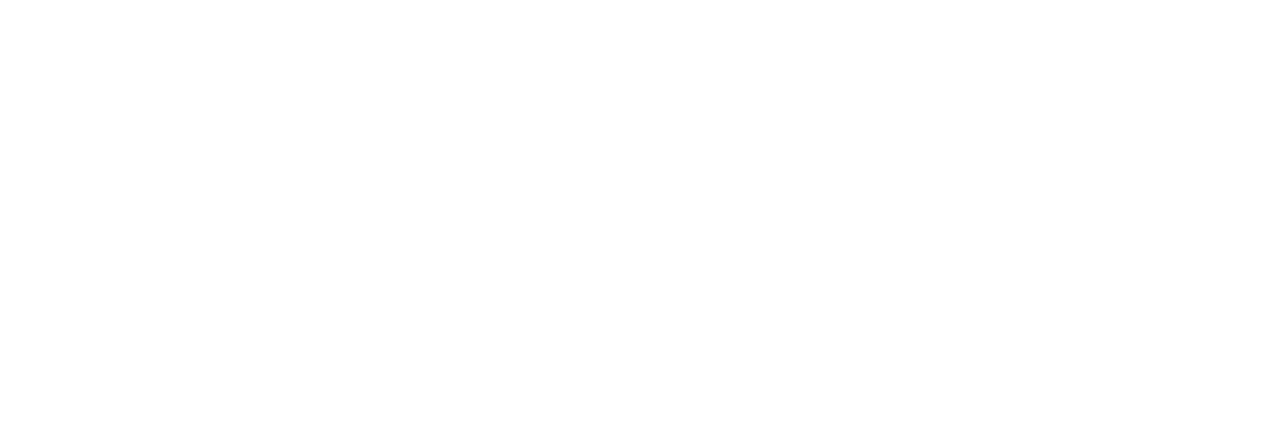
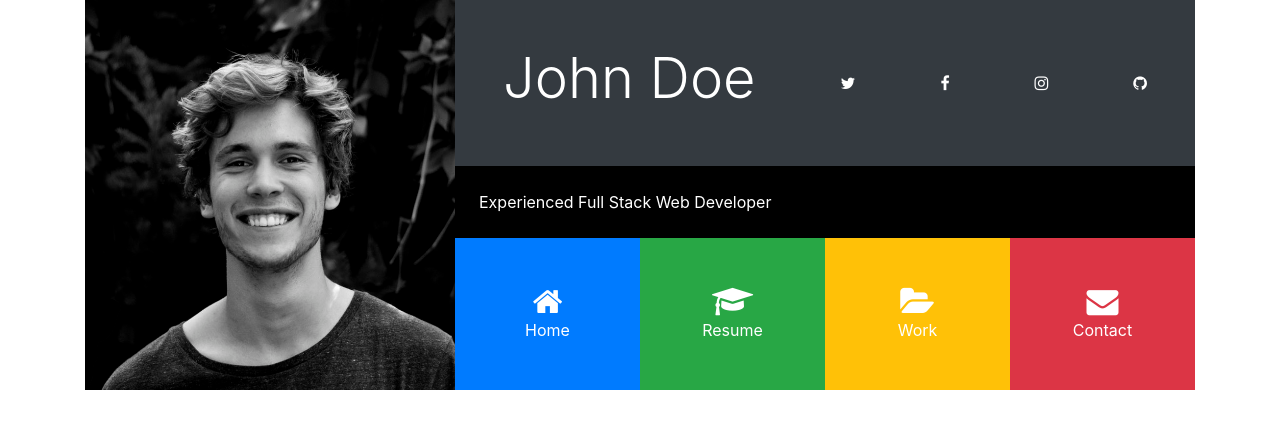
Before and after one commit to WebDevTuts/portfoligrid, a website: page src/index.html in a window 1280 px wide. Drawn offline with Linux system fonts and the light colour scheme.

Commit message:
Add markup and styles for main header

```diff
--- a/src/index.html
+++ b/src/index.html
@@ -10,7 +10,49 @@
   <title>Portfoligrid</title>
 </head>
 <body>
+  <div class="container">
+    <header id="main-header">
+      <div class="row no-gutters">
+        <div class="col-lg-4 col-md-5">
+          <img src="img/person1.jpg">
+        </div>
+        <div class="col-lg-8 col-md-7">
+          <div class="d-flex flex-column">
+            <div class="p-5 bg-dark text-white">
+              <div class="name d-flex flex-row justify-content-between align-items-center">
+                <h1 class="display-4">John Doe</h1>
+                <div><i class="fa fa-twitter"></i></div>
+                <div><i class="fa fa-facebook"></i></div>
+                <div><i class="fa fa-instagram"></i></div>
+                <div><i class="fa fa-github"></i></div>
+              </div>
+            </div>
 
+            <div class="p-4 bg-black">
+              Experienced Full Stack Web Developer
+            </div>
+
+            <div>
+              <div class="d-flex flex-row text-white align-items-stretch text-center">
+                <div class="port-item p-4 bg-primary">
+                  <i class="fa fa-home d-block"></i> Home
+                </div>
+                <div class="port-item p-4 bg-success">
+                  <i class="fa fa-graduation-cap d-block"></i> Resume
+                </div>
+                <div class="port-item p-4 bg-warning">
+                  <i class="fa fa-folder-open d-block"></i> Work
+                </div>
+                <div class="port-item p-4 bg-danger">
+                  <i class="fa fa-envelope d-block"></i> Contact
+                </div>
+              </div>
+            </div>
+          </div>
+        </div>
+      </div>
+    </header>
+  </div>
 
   <script src="js/jquery.min.js"></script>
   <script src="js/popper.min.js"></script>
--- a/src/scss/style.scss
+++ b/src/scss/style.scss
@@ -0,0 +1,30 @@
+.bg-black {
+  background: #000;
+  color: #FFF;
+}
+
+#main-header {
+  img {
+    width: 100%;
+    height: 100%;
+  }
+
+  .port-item {
+    width: 30%;
+
+    .fa {
+      font-size: 2em;
+    }
+  }
+
+  .port-item:hover {
+    opacity: 0.8;
+    cursor: pointer;
+  }
+}
+
+@media (min-width: 1199px) {
+  .port-item {
+    padding: 3em !important;
+  }
+}
```
Also changed, not shown: src/css/style.css.
